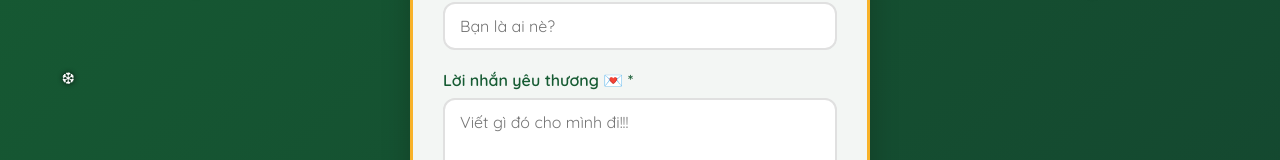
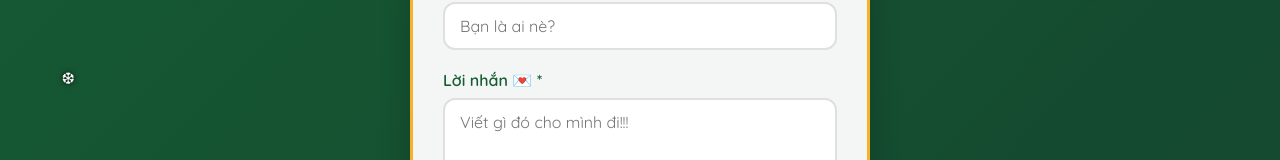
Before and after one commit to anvu17/forms, a plain HTML site: page index.html in a window 1280 px wide. Shown: the part 291-451 px from the top of the page. Drawn offline with Linux system fonts and the light colour scheme.

Commit message:
Update index.html

```diff
--- a/index.html
+++ b/index.html
@@ -39,7 +39,7 @@
                 </div>
 
                 <div class="form-group">
-                    <label for="message">Lời nhắn yêu thương 💌 <span class="required">*</span></label>
+                    <label for="message">Lời nhắn 💌 <span class="required">*</span></label>
                     <textarea id="message" name="entry.346397383" required
                         placeholder="Viết gì đó cho mình đi!!!"></textarea>
                 </div>
@@ -58,4 +58,5 @@
     <script src="script.js"></script>
 </body>
 
+
 </html>
```
